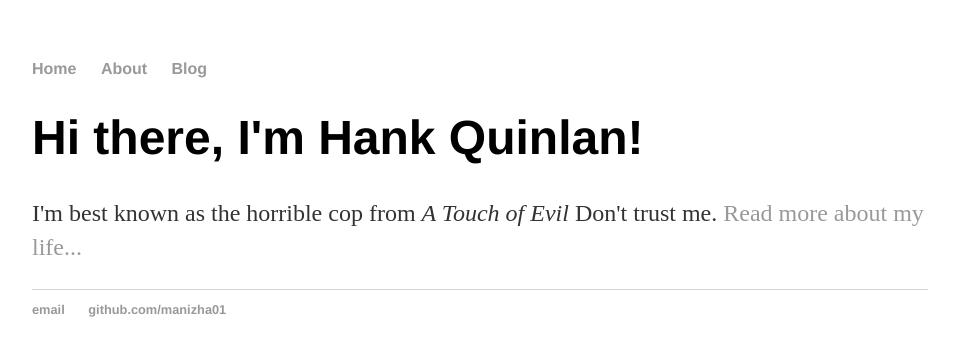
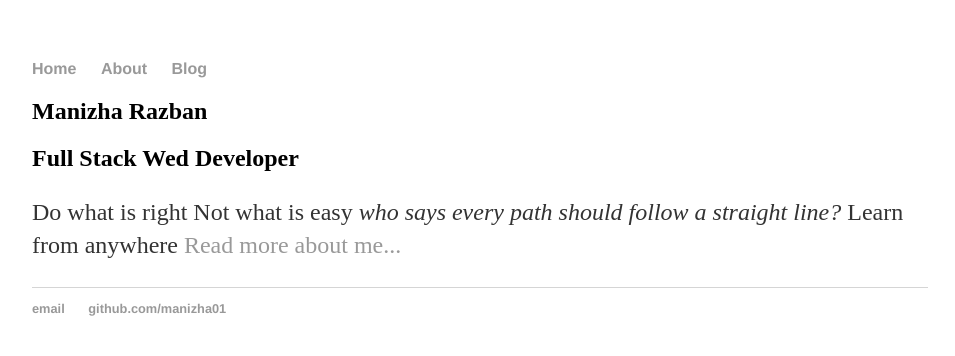
Before and after one commit to manizha01/manizha01.github.io, a Jekyll site: the page built from index.html, in a window 1280 px wide. Shown: the top 356 px of the page, without its empty margins (160-1115 px from the left). Built offline with Jekyll 4.4.1, drawn with Linux system fonts in a browser that asks for light colours.

Commit message:
Update index.html

```diff
--- a/index.html
+++ b/index.html
@@ -1,9 +1,18 @@
 ---
 layout: default
-title: Hank Quinlan, Horrible Cop
+title: Manizha.io
 ---
+<div class="row">
+  <div class="column">
+    <h2>Manizha Razban</h2>
+  </div>
+  <div class="column" >
+    <h2>Full Stack Wed Developer</h2>
+  </div>
+</div>
+
+
 <div class="blurb">
-	<h1>Hi there, I'm Hank Quinlan!</h1>
-	<p>I'm best known as the horrible cop from <em>A Touch of Evil</em>
-		Don't trust me. <a href="/about">Read more about my life...</a></p>
+	<p>Do what is right Not what is easy <em>who says every path should follow a straight line?</em>
+		Learn from anywhere <a href="/about">Read more about me...</a></p>
 </div><!-- /.blurb -->
```
